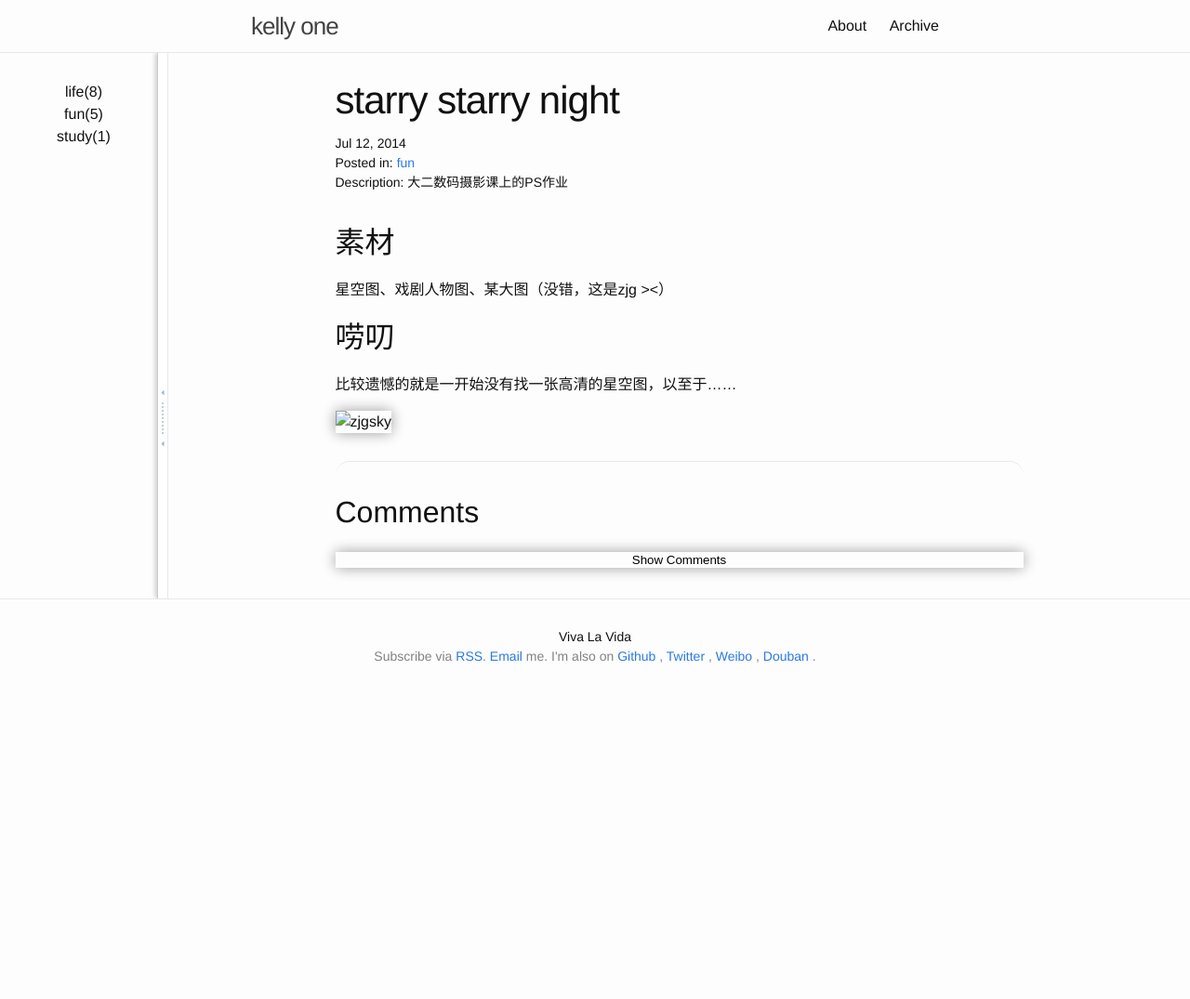
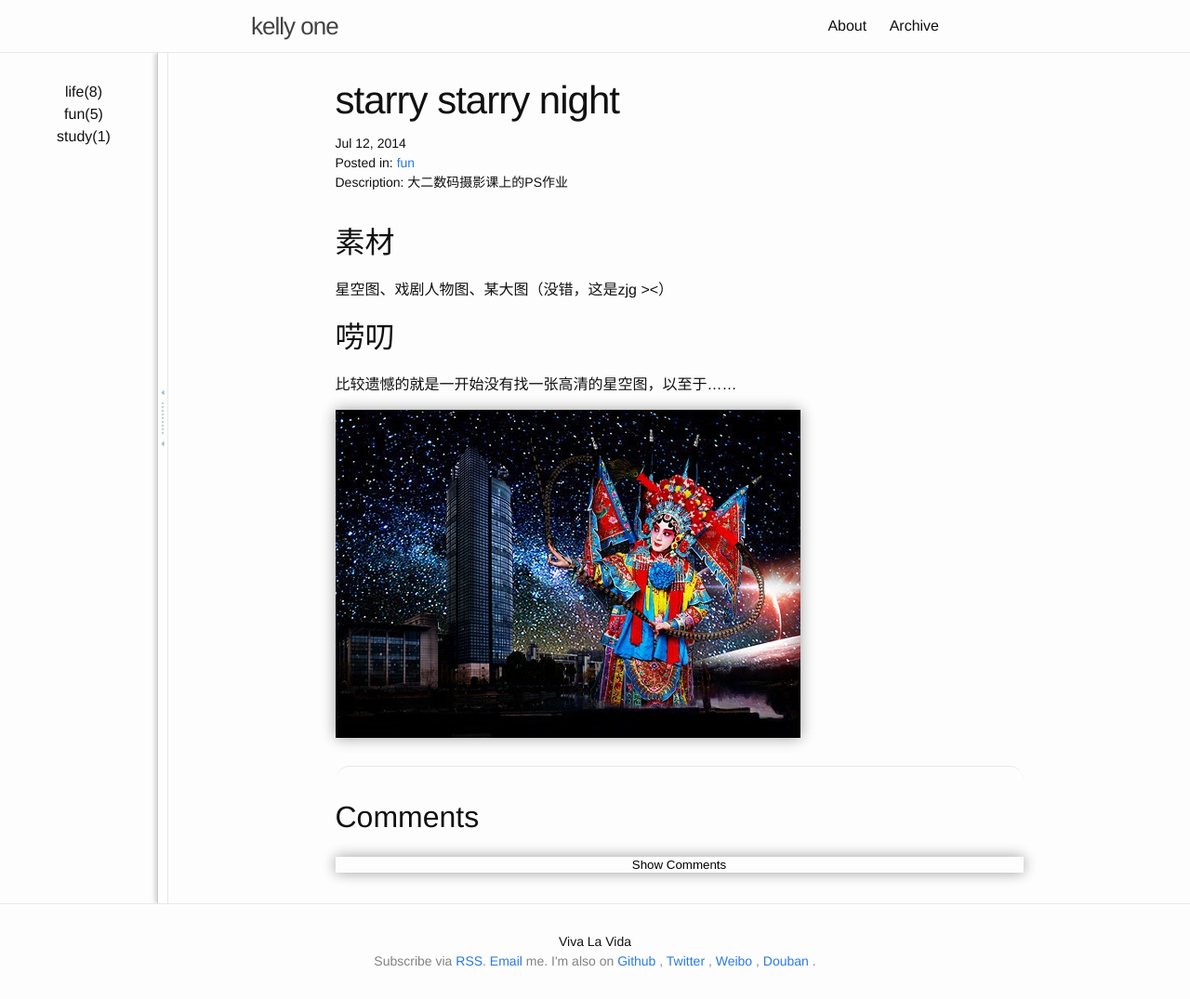
Before and after one commit to Kreja/kreja.github.io, a Jekyll site: the page built from _posts/fun/2014-07-12-starry-starry-night.md, in a window 1280 px wide. Shown: the whole page at 93% size. Built offline with Jekyll 4.4.1, drawn with Linux system fonts in a browser that asks for light colours; before the commit the page ends 900 px from its top, so only the background shows below that.

Commit message:
modify image path

```diff
--- a/_posts/fun/2014-07-12-starry-starry-night.md
+++ b/_posts/fun/2014-07-12-starry-starry-night.md
@@ -12,4 +12,4 @@ description: 大二数码摄影课上的PS作业
 ## 唠叨
 比较遗憾的就是一开始没有找一张高清的星空图，以至于……
 
-![zjgsky](/public/upload/photography/zjgsky.jpg)
+![zjgsky](/public/upload/fun/zjgsky.jpg)
```
